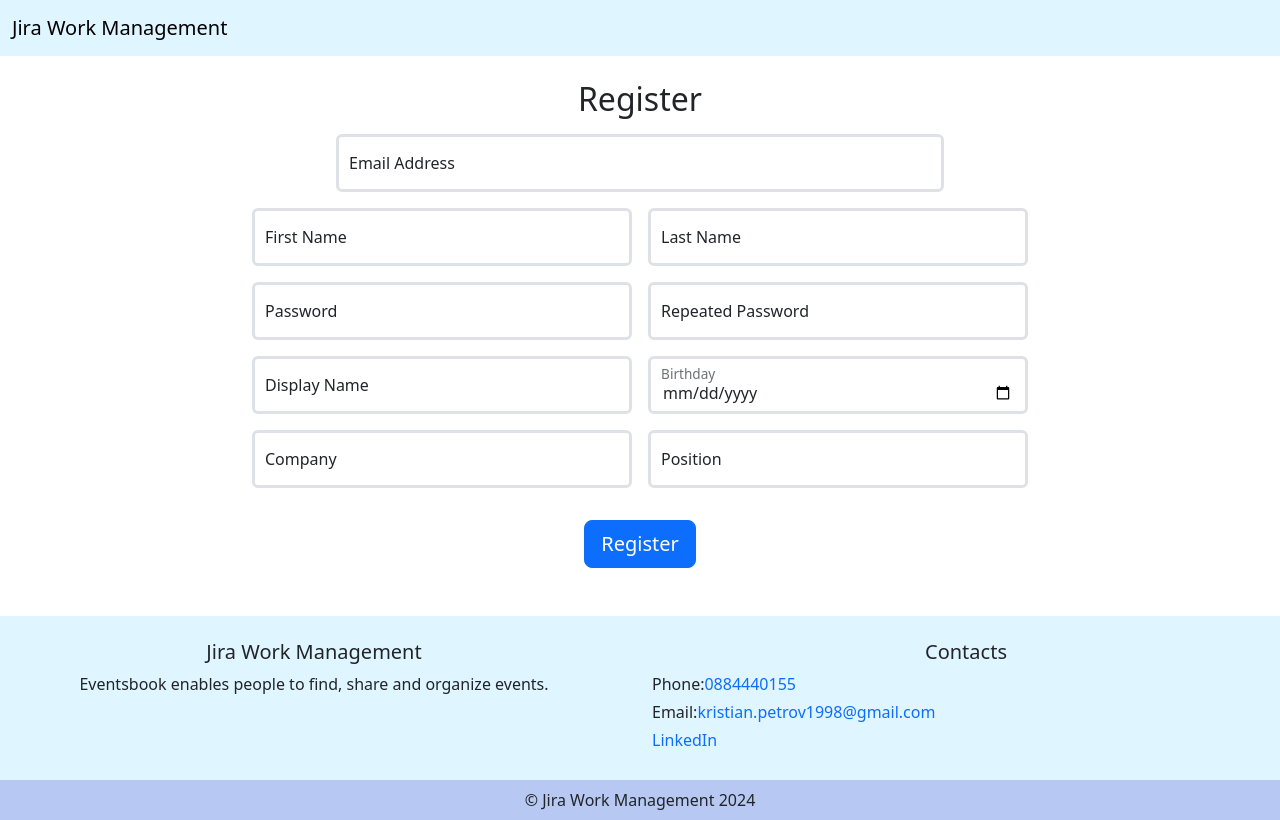
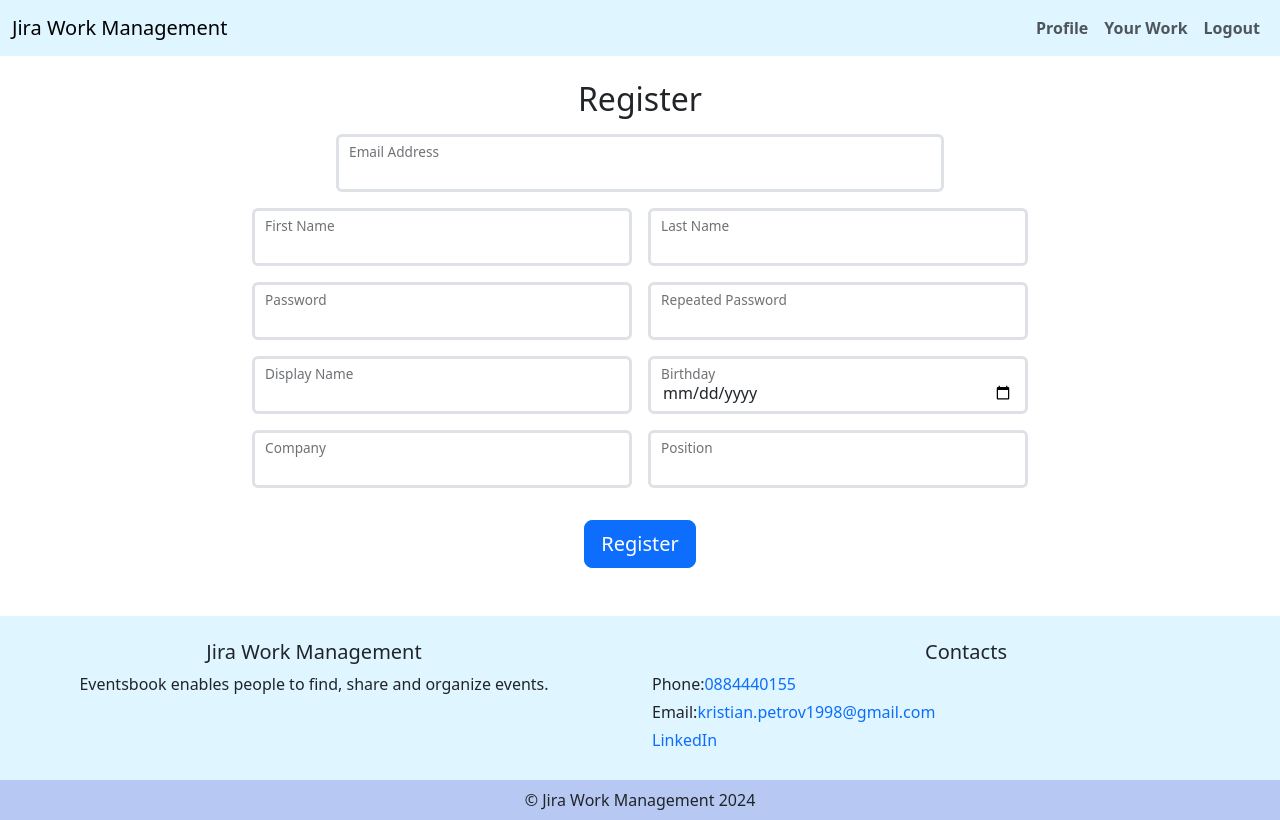
Before and after one commit to Kristian2109/jira-clone, a React (Create React App) app in the folder client/: page /register in a window 1280 px wide. Built offline with nearby package versions, Linux system fonts and the light colour scheme.

Commit message:
Fix the register modal and fix the navbar links showing.

```diff
--- a/client/src/components/Navbar/JiraNavbar.tsx
+++ b/client/src/components/Navbar/JiraNavbar.tsx
@@ -1,9 +1,8 @@
-import { useState } from "react";
-import { isAuthenticated, logout } from "../../utils/auth";
+import { useEffect, useState } from "react";
+import { getToken, isAuthenticated, logout } from "../../utils/auth";
 import NavbarLinks from "./NavbarLinks";
 import "./Navbar.css";
 
-/* eslint-disable jsx-a11y/anchor-is-valid */
 export const JiraNavbar = () => {
   const [isAuth, setIsAuth] = useState(isAuthenticated());
 
@@ -12,12 +11,14 @@ export const JiraNavbar = () => {
     setIsAuth(false);
   };
 
+  useEffect(() => {
+    setIsAuth(getToken() !== undefined);
+  }, []);
+
   return (
     <nav className="navbar navbar-expand-lg navbar-expand-md navbar-light">
       <div className="container-fluid">
-        <a className="navbar-brand" href="#">
-          Jira Work Management
-        </a>
+        <span className="navbar-brand">Jira Work Management</span>
         {isAuth && <NavbarLinks logoutHandler={handleLogout} />}
       </div>
     </nav>
--- a/client/src/components/generic/FloatingInput.tsx
+++ b/client/src/components/generic/FloatingInput.tsx
@@ -1,25 +1,25 @@
-const FloatingInput = (props: {
+import { FC } from "react";
+
+const FloatingInput: FC<{
   columnSize: number;
   label: string;
   name: string;
   type: string;
   placeholder: string;
   additionalInputClasses?: string;
-}) => {
-  const inputClasses = props.additionalInputClasses
-    ? props.additionalInputClasses
+  required?: boolean;
+}> = ({ columnSize, placeholder, additionalInputClasses, name, ...props }) => {
+  const inputClasses = additionalInputClasses
+    ? additionalInputClasses
     : "my-2 p-0 mx-2";
 
   return (
-    <div
-      className={`col col-${props.columnSize} form-floating ${inputClasses}`}
-    >
+    <div className={`col col-${columnSize} form-floating ${inputClasses}`}>
       <input
-        name={props.name}
-        type={props.type}
+        name={name}
         className="form-control border-3"
-        placeholder={props.placeholder}
-        id={props.name}
+        id={name}
+        {...props}
       />
       <label htmlFor="floatingInput">{props.label}</label>
     </div>
--- a/client/src/pages/Home/LoginForm.tsx
+++ b/client/src/pages/Home/LoginForm.tsx
@@ -1,9 +1,10 @@
 import { Form } from "react-router-dom";
 import FloatingInput from "../../components/generic/FloatingInput";
+import { FC } from "react";
 
-const LoginForm = () => {
+const LoginForm: FC<{ onCloseModal: () => void }> = ({ onCloseModal }) => {
   return (
-    <Form method="POST">
+    <Form method="POST" onSubmit={onCloseModal}>
       <div className="modal-body">
         <FloatingInput
           columnSize={12}
@@ -12,6 +13,7 @@ const LoginForm = () => {
           type="email"
           placeholder="name@example.com"
           additionalInputClasses="my-3"
+          required={true}
         />
         <FloatingInput
           columnSize={12}
--- a/client/src/pages/Home/LoginModal.tsx
+++ b/client/src/pages/Home/LoginModal.tsx
@@ -1,6 +1,14 @@
+import { useRef } from "react";
 import LoginForm from "./LoginForm";
 
 const LoginModal = () => {
+  const modalRef = useRef<HTMLButtonElement>(null);
+
+  const closeModal = () => {
+    modalRef.current!.click();
+  };
+
+  // modalRef.current!.
   return (
     <div
       className="modal fade w-100"
@@ -10,6 +18,7 @@ const LoginModal = () => {
       tabIndex={-1}
       aria-labelledby="staticBackdropLabel"
       aria-hidden="true"
+      // ref={modalRef}
     >
       <div className="modal-dialog">
         <div className="modal-content px-4">
@@ -22,9 +31,10 @@ const LoginModal = () => {
               className="btn-close"
               data-bs-dismiss="modal"
               aria-label="Close"
+              ref={modalRef}
             ></button>
           </div>
-          <LoginForm />
+          <LoginForm onCloseModal={closeModal} />
         </div>
       </div>
     </div>
--- a/client/src/pages/Home/index.tsx
+++ b/client/src/pages/Home/index.tsx
@@ -34,7 +34,7 @@ export async function loginAction(args: { params: any; request: Request }) {
   };
   const response = await axios.post(LOGIN_URL, toSend);
 
-  if (response.status > 399) {
+  if (response.status >= 399) {
     const errorMessage = (await response.data).error;
     throw new Error(errorMessage);
   }
@@ -43,6 +43,9 @@ export async function loginAction(args: { params: any; request: Request }) {
   if (!jwtToken) {
     console.log("No token!");
   }
+
+  const element = document.getElementById("loginForm");
+
   setToken(jwtToken);
   return redirect("/account");
 }
```
